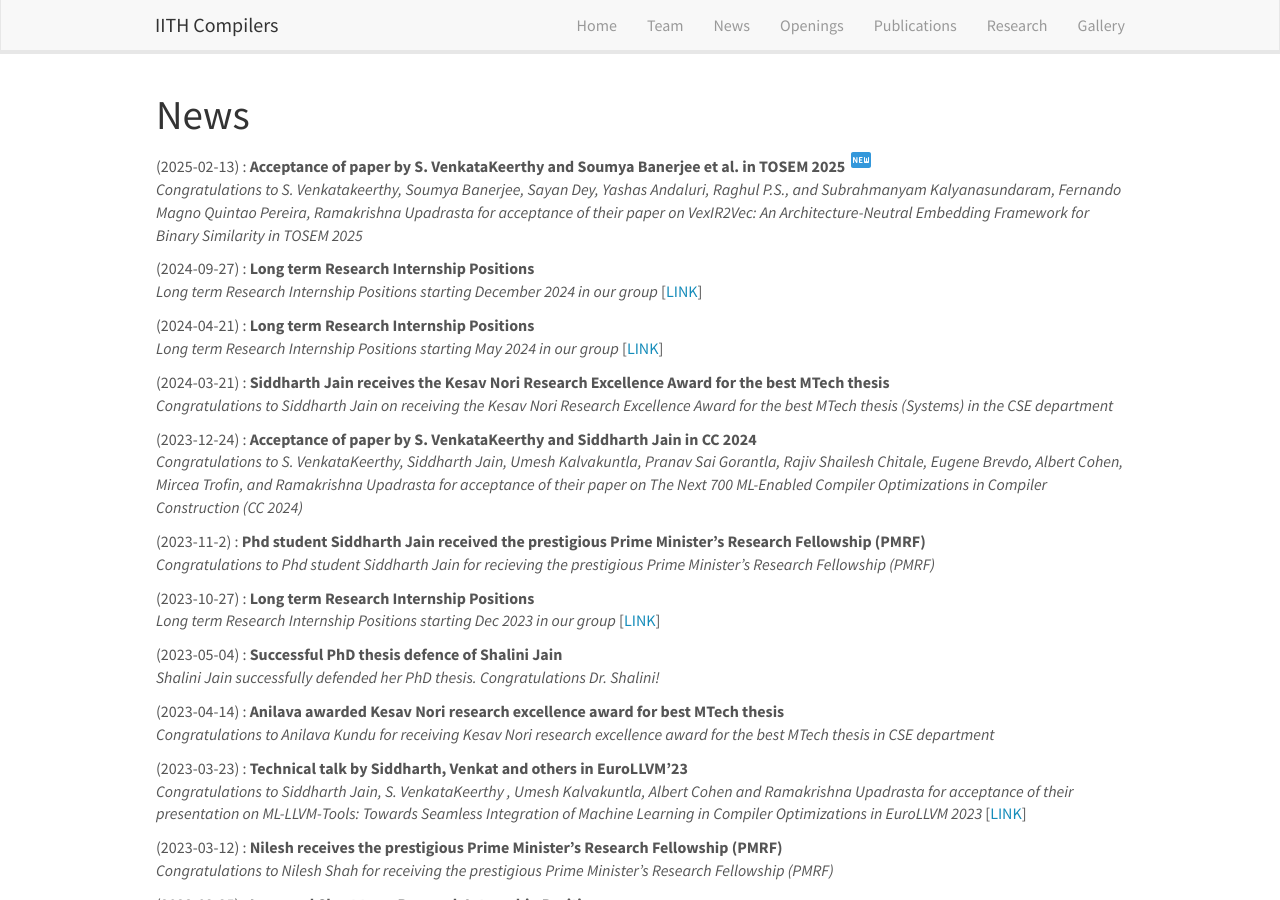
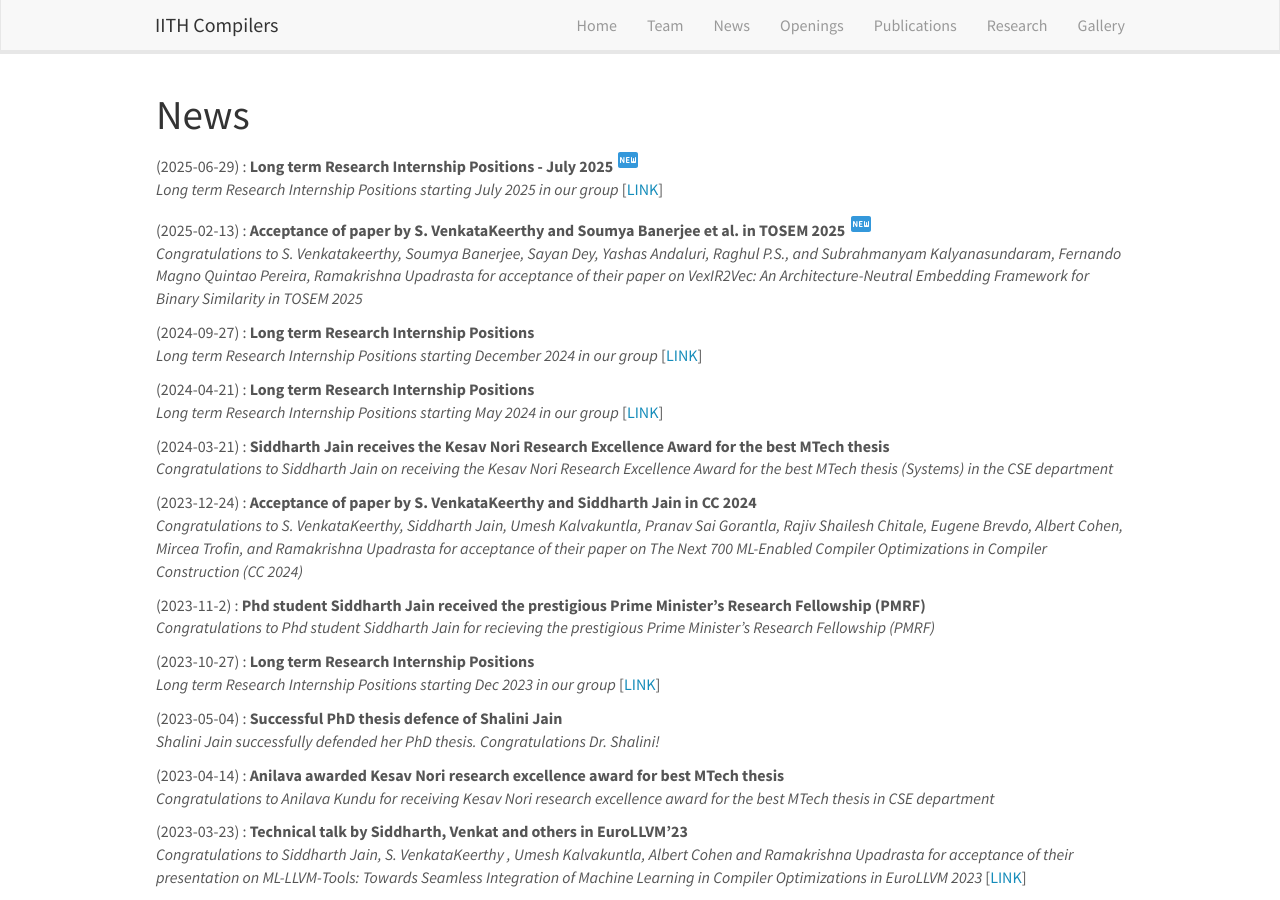
Before and after one commit to utpalbora/compilers.cse.iith.ac.in, a Jekyll site: the page built from _pages/allnews.md, in a window 1280 px wide and 900 px high. Built offline with Jekyll 4.4.1, drawn with Linux system fonts in a browser that asks for light colours; nearby versions of some CDN libraries.

Commit message:
Added internship AD for july 2025 (#137)

```diff
--- a/_data/news.yml
+++ b/_data/news.yml
@@ -1,3 +1,9 @@
+- date: 2025-06-29
+  status: "Long term Research Internship Positions - July 2025"
+  new: "true"
+  url: "../internships_july25/"
+  headline: "Long term Research Internship Positions starting July 2025 in our group"
+
 - date: 2025-02-13
   status: "Acceptance of paper by S. VenkataKeerthy and Soumya Banerjee et al. in TOSEM 2025"
   new: "true"
```
Also changed, not shown: _pages/internships_july25.md (added, +10 -0 lines).
